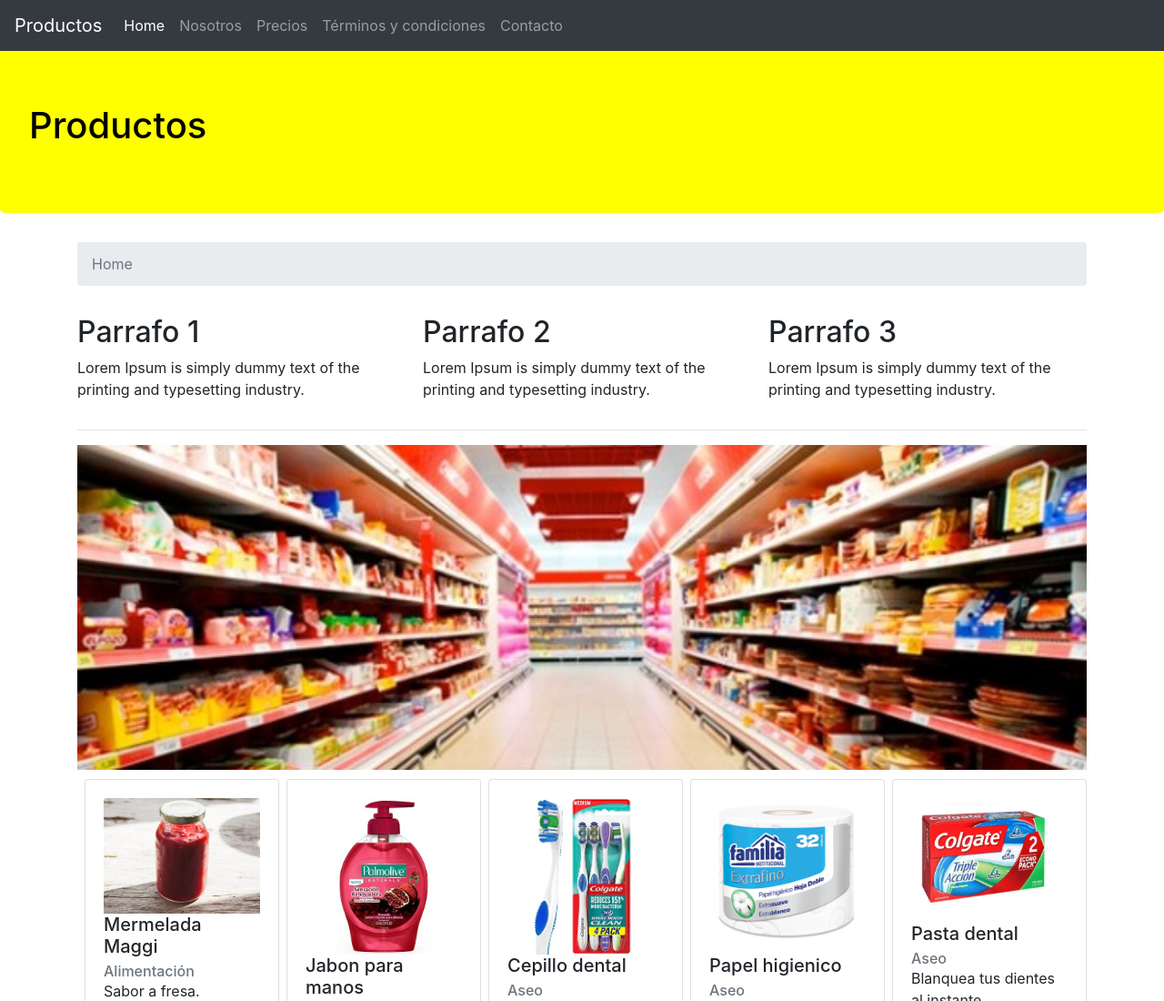
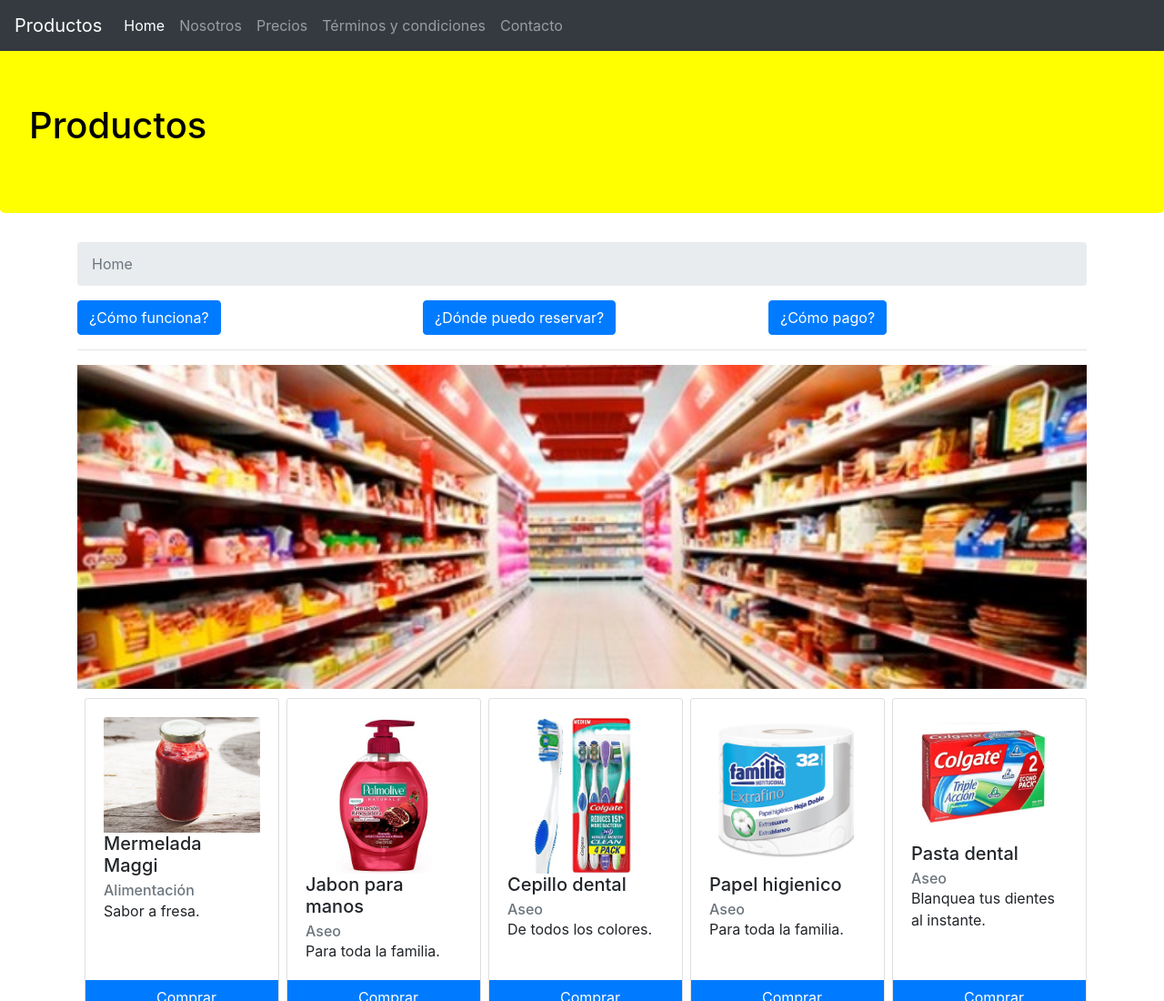
Before and after one commit to Brantri2020/CursoBootstrap, a website: page index.html in a window 1280 px wide. Shown: the top 1100 px of the page at 91% size. Drawn offline with nearby package versions, Linux system fonts and the light colour scheme; a web font is replaced by a local one.

Commit message:
Collapse

```diff
--- a/index.html
+++ b/index.html
@@ -43,22 +43,35 @@
                 <li class="breadcrumb-item active" aria-current="page">Home</li>
             </ol>
         </nav>
+
         <div class="row">
             <div class="col-sm-4">
+                <button class="btn btn-primary" type="button" data-toggle="collapse" data-target="#funciona" aria-expanded="false" aria-controls="multiCollapse1">¿Cómo funciona?</button>
+            </div>
+            <div class="col-sm-4">
+                <button class="btn btn-primary" type="button" data-toggle="collapse" data-target="#reserva" aria-expanded="false" aria-controls="multiCollapse2">¿Dónde puedo reservar?</button>
+            </div>
+            <div class="col-sm-4">
+                <button class="btn btn-primary" type="button" data-toggle="collapse" data-target="#pago" aria-expanded="false" aria-controls="multiCollapse3">¿Cómo pago?</button>
+            </div>
+        </div>
+
+        <div class="row">
+            <div class="col-sm-4 collapse multi-collapse" id="funciona">
                 <p>
-                <h2>Parrafo 1</h2>
+                <h2>¿Cómo funciona?</h2>
                 <p>Lorem Ipsum is simply dummy text of the printing and typesetting industry.</p>
                 </p>
             </div>
-            <div class="col-sm-4">
+            <div class="col-sm-4 collapse multi-collapse" id="reserva">
                 <p>
-                <h2>Parrafo 2</h2>
+                <h2>¿Dónde puedo reservar?</h2>
                 <p>Lorem Ipsum is simply dummy text of the printing and typesetting industry.</p>
                 </p>
             </div>
-            <div class="col-sm-4">
+            <div class="col-sm-4 collapse multi-collapse" id="pago">
                 <p>
-                <h2>Parrafo 3</h2>
+                <h2>¿Cómo pago?</h2>
                 <p>Lorem Ipsum is simply dummy text of the printing and typesetting industry.</p>
                 </p>
             </div>
```
